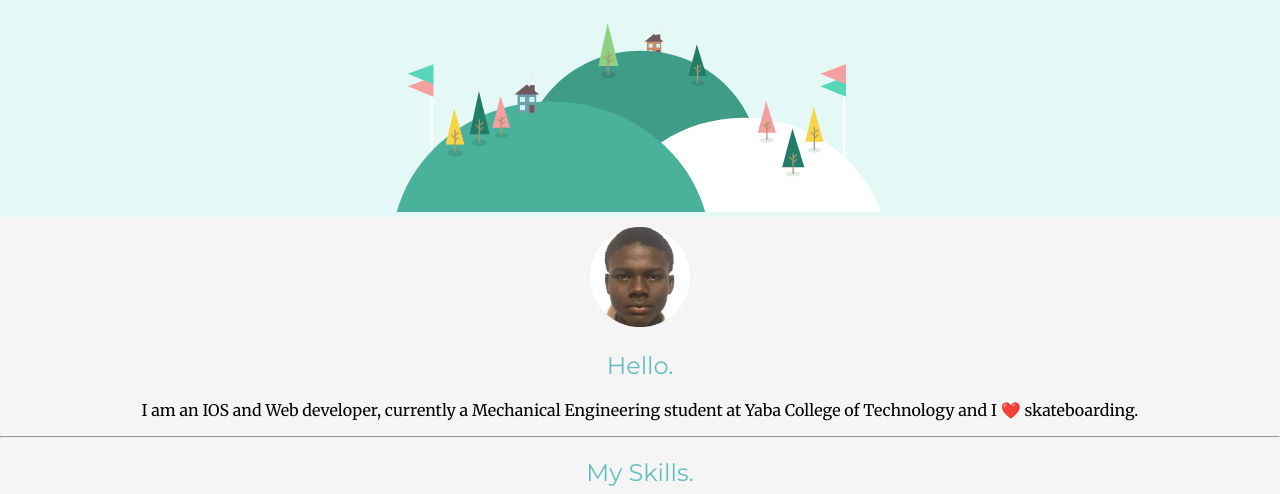
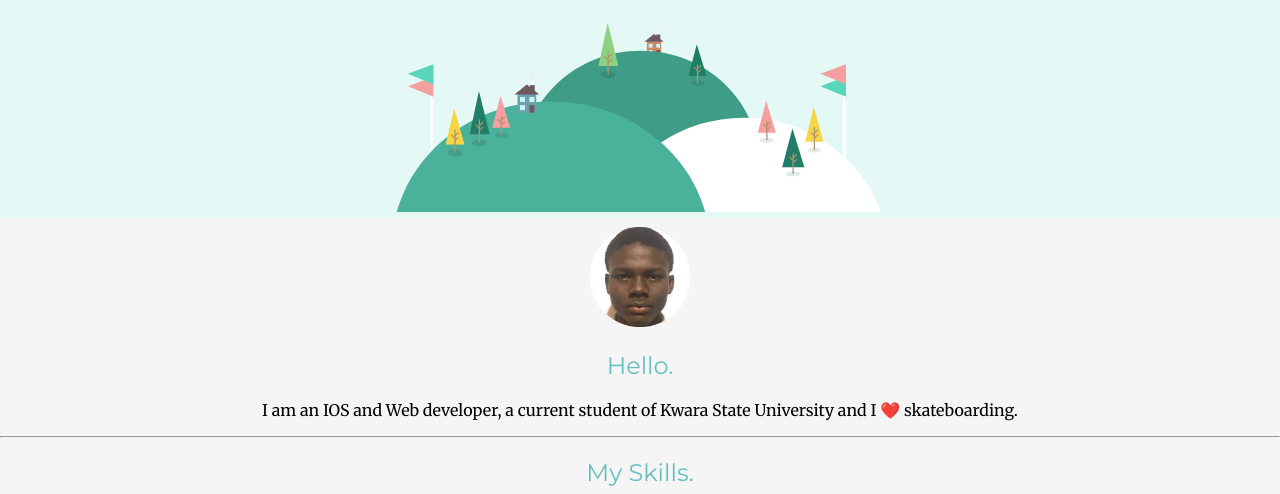
Before and after one commit to Hamzytakoor/curriculum-vitae, a plain HTML site: page index.html in a window 1280 px wide. Shown: the part 306-800 px from the top of the page. Drawn offline with Linux system fonts and the light colour scheme.

Commit message:
Update index.html

```diff
--- a/index.html
+++ b/index.html
@@ -37,7 +37,7 @@
         <div class="profile">
             <img style="height: 100px; margin-top: 10px;" src="images/me.png" alt="Abdullah Olayinka"><img src="" alt="">
           <h2>Hello.</h2>
-          <p>I am an IOS and Web developer, currently a Mechanical Engineering student at Yaba College of Technology and I ❤️ skateboarding.</p>
+          <p>I am an IOS and Web developer, a current student of Kwara State University and I ❤️ skateboarding.</p>
         </div>
         <hr>
         <div class="skills">
```
